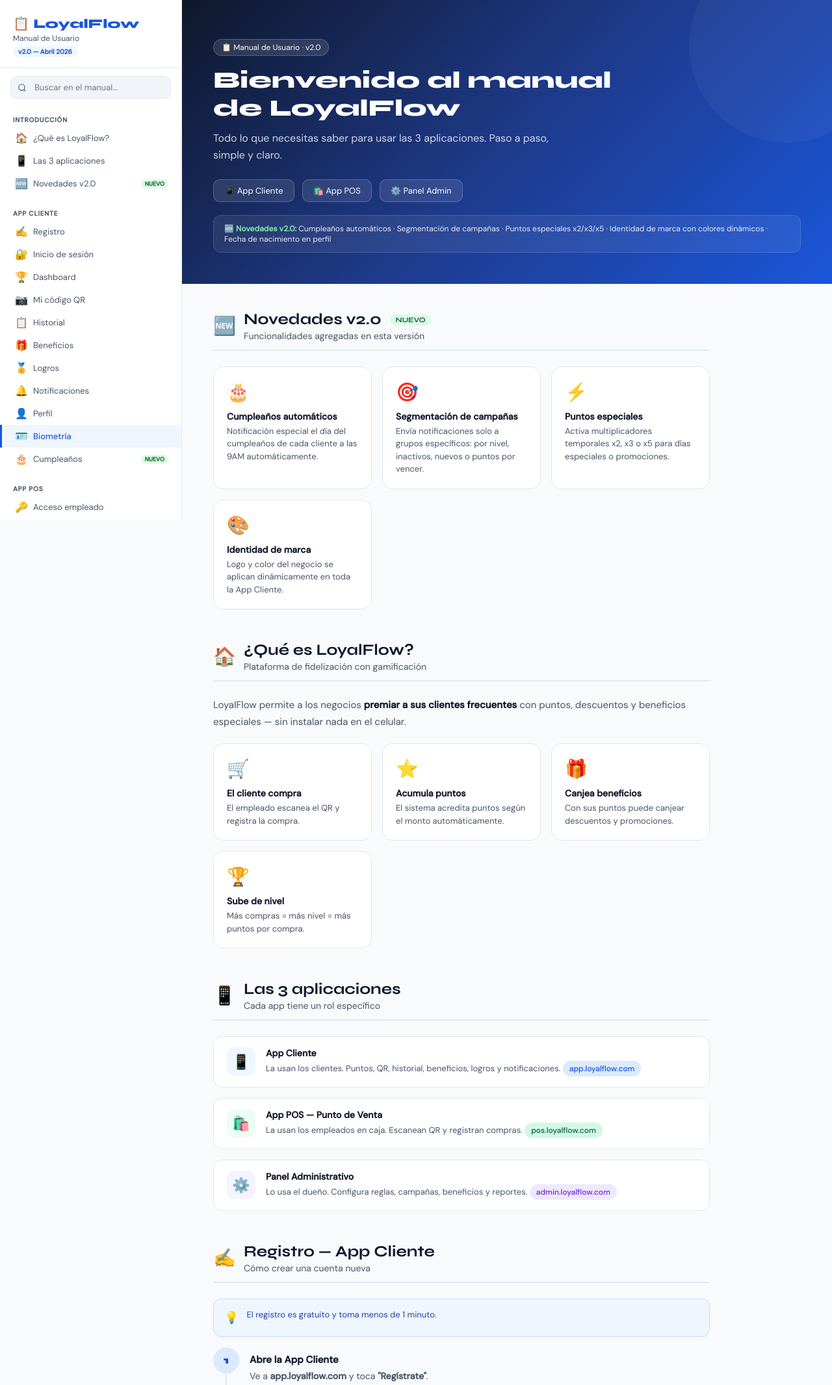
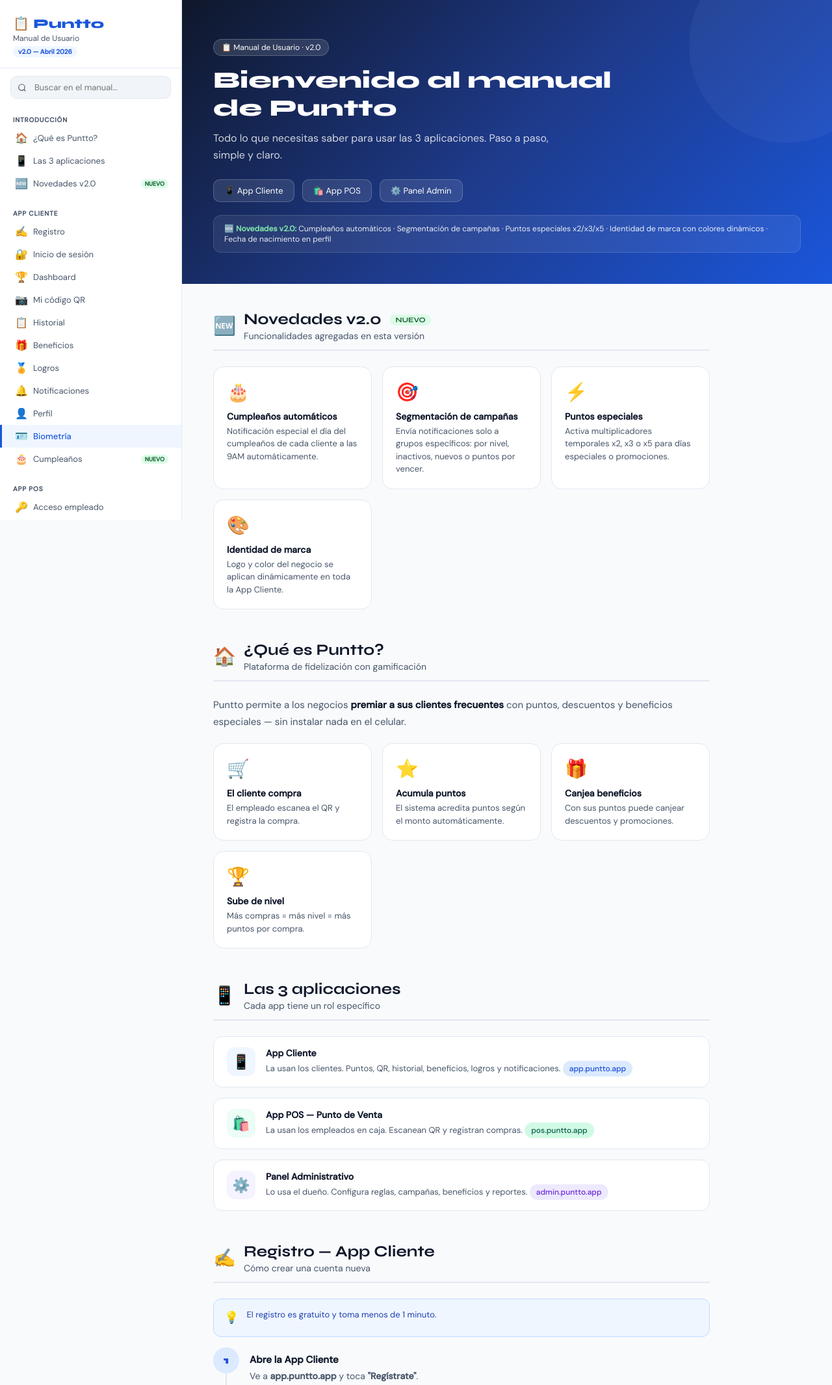
Before and after one commit to egsa2009/loyalflow-docs, a plain HTML site: page index.html in a window 1280 px wide. Shown: the top 2132 px of the page at 65% size. Drawn offline with Linux system fonts and the light colour scheme.

Commit message:
Cambio nombres, colores y logo docs

```diff
--- a/index.html
+++ b/index.html
@@ -3,7 +3,7 @@
 <head>
 <meta charset="UTF-8"/>
 <meta name="viewport" content="width=device-width, initial-scale=1.0"/>
-<title>LoyalFlow — Manual de Usuario v2.0</title>
+<title>Puntto — Manual de Usuario v2.0</title>
 <link href="https://fonts.googleapis.com/css2?family=Syne:wght@400;600;700;800&family=DM+Sans:ital,opsz,wght@0,9..40,300;0,9..40,400;0,9..40,500;1,9..40,300&display=swap" rel="stylesheet"/>
 <style>
 :root{--blue:#1A56DB;--green:#0E9F6E;--amber:#F59E0B;--red:#EF4444;--dark:#0F172A;--mid:#475569;--light:#F1F5F9;--border:#E2E8F0;--white:#FFFFFF;--sidebar:280px}
@@ -89,14 +89,14 @@
 
 <nav id="sidebar">
   <div class="sidebar-logo">
-    <h1>📋 LoyalFlow</h1>
+    <h1>📋 Puntto</h1>
     <p>Manual de Usuario</p>
     <span class="sidebar-version">v2.0 — Abril 2026</span>
   </div>
   <input id="search-box" type="text" placeholder="Buscar en el manual..." oninput="search(this.value)"/>
   <div class="nav-section">
     <div class="nav-section-title">Introducción</div>
-    <a class="nav-item active" href="#intro" onclick="setActive(this)"><span class="nav-icon">🏠</span>¿Qué es LoyalFlow?</a>
+    <a class="nav-item active" href="#intro" onclick="setActive(this)"><span class="nav-icon">🏠</span>¿Qué es Puntto?</a>
     <a class="nav-item" href="#apps" onclick="setActive(this)"><span class="nav-icon">📱</span>Las 3 aplicaciones</a>
     <a class="nav-item" href="#novedades" onclick="setActive(this)"><span class="nav-icon">🆕</span>Novedades v2.0<span class="nav-new">NUEVO</span></a>
   </div>
@@ -147,7 +147,7 @@
 <main id="main">
 <div class="hero">
   <div class="hero-badge">📋 Manual de Usuario · v2.0</div>
-  <h2>Bienvenido al manual<br/>de LoyalFlow</h2>
+  <h2>Bienvenido al manual<br/>de Puntto</h2>
   <p>Todo lo que necesitas saber para usar las 3 aplicaciones. Paso a paso, simple y claro.</p>
   <div class="hero-apps">
     <div class="hero-app" onclick="location.href='#cliente-registro'">📱 App Cliente</div>
@@ -172,8 +172,8 @@
 </div>
 
 <div class="section" id="intro">
-  <div class="section-header"><span class="section-emoji">🏠</span><div><div class="section-title">¿Qué es LoyalFlow?</div><div class="section-subtitle">Plataforma de fidelización con gamificación</div></div></div>
-  <p style="font-size:15px;line-height:1.7;color:var(--mid);margin-bottom:20px">LoyalFlow permite a los negocios <strong style="color:var(--dark)">premiar a sus clientes frecuentes</strong> con puntos, descuentos y beneficios especiales — sin instalar nada en el celular.</p>
+  <div class="section-header"><span class="section-emoji">🏠</span><div><div class="section-title">¿Qué es Puntto?</div><div class="section-subtitle">Plataforma de fidelización con gamificación</div></div></div>
+  <p style="font-size:15px;line-height:1.7;color:var(--mid);margin-bottom:20px">Puntto permite a los negocios <strong style="color:var(--dark)">premiar a sus clientes frecuentes</strong> con puntos, descuentos y beneficios especiales — sin instalar nada en el celular.</p>
   <div class="cards">
     <div class="card"><div class="card-icon">🛒</div><div class="card-title">El cliente compra</div><div class="card-desc">El empleado escanea el QR y registra la compra.</div></div>
     <div class="card"><div class="card-icon">⭐</div><div class="card-title">Acumula puntos</div><div class="card-desc">El sistema acredita puntos según el monto automáticamente.</div></div>
@@ -185,9 +185,9 @@
 <div class="section" id="apps">
   <div class="section-header"><span class="section-emoji">📱</span><div><div class="section-title">Las 3 aplicaciones</div><div class="section-subtitle">Cada app tiene un rol específico</div></div></div>
   <div class="features">
-    <div class="feature"><div class="feature-icon" style="background:#EFF6FF">📱</div><div><div class="feature-title">App Cliente</div><div class="feature-desc">La usan los clientes. Puntos, QR, historial, beneficios, logros y notificaciones. <span class="badge blue">app.loyalflow.com</span></div></div></div>
-    <div class="feature"><div class="feature-icon" style="background:#ECFDF5">🛍️</div><div><div class="feature-title">App POS — Punto de Venta</div><div class="feature-desc">La usan los empleados en caja. Escanean QR y registran compras. <span class="badge green">pos.loyalflow.com</span></div></div></div>
-    <div class="feature"><div class="feature-icon" style="background:#F5F3FF">⚙️</div><div><div class="feature-title">Panel Administrativo</div><div class="feature-desc">Lo usa el dueño. Configura reglas, campañas, beneficios y reportes. <span class="badge purple">admin.loyalflow.com</span></div></div></div>
+    <div class="feature"><div class="feature-icon" style="background:#EFF6FF">📱</div><div><div class="feature-title">App Cliente</div><div class="feature-desc">La usan los clientes. Puntos, QR, historial, beneficios, logros y notificaciones. <span class="badge blue">app.puntto.app</span></div></div></div>
+    <div class="feature"><div class="feature-icon" style="background:#ECFDF5">🛍️</div><div><div class="feature-title">App POS — Punto de Venta</div><div class="feature-desc">La usan los empleados en caja. Escanean QR y registran compras. <span class="badge green">pos.puntto.app</span></div></div></div>
+    <div class="feature"><div class="feature-icon" style="background:#F5F3FF">⚙️</div><div><div class="feature-title">Panel Administrativo</div><div class="feature-desc">Lo usa el dueño. Configura reglas, campañas, beneficios y reportes. <span class="badge purple">admin.puntto.app</span></div></div></div>
   </div>
 </div>
 
@@ -195,7 +195,7 @@
   <div class="section-header"><span class="section-emoji">✍️</span><div><div class="section-title">Registro — App Cliente</div><div class="section-subtitle">Cómo crear una cuenta nueva</div></div></div>
   <div class="tip blue"><span class="tip-icon">💡</span>El registro es gratuito y toma menos de 1 minuto.</div>
   <div class="steps">
-    <div class="step"><div class="step-num" style="background:#DBEAFE;color:#1D4ED8">1</div><div class="step-body"><div class="step-title">Abre la App Cliente</div><div class="step-desc">Ve a <strong>app.loyalflow.com</strong> y toca <strong>"Regístrate"</strong>.</div></div></div>
+    <div class="step"><div class="step-num" style="background:#DBEAFE;color:#1D4ED8">1</div><div class="step-body"><div class="step-title">Abre la App Cliente</div><div class="step-desc">Ve a <strong>app.puntto.app</strong> y toca <strong>"Regístrate"</strong>.</div></div></div>
     <div class="step"><div class="step-num" style="background:#DBEAFE;color:#1D4ED8">2</div><div class="step-body"><div class="step-title">Completa el formulario</div><div class="step-desc">Ingresa nombre, email, contraseña, teléfono y opcionalmente tu <strong>fecha de nacimiento</strong> para recibir un regalo en tu cumpleaños.</div></div></div>
     <div class="step"><div class="step-num" style="background:#DBEAFE;color:#1D4ED8">3</div><div class="step-body"><div class="step-title">Toca "Crear cuenta"</div><div class="step-desc">Tu cuenta y QR único se crean automáticamente y entras al dashboard.</div></div></div>
   </div>
@@ -310,7 +310,7 @@
   <div class="section-header"><span class="section-emoji">🔑</span><div><div class="section-title">Acceso empleado — App POS</div><div class="section-subtitle">Cómo entrar al punto de venta</div></div></div>
   <div class="tip amber"><span class="tip-icon">⚠️</span>Solo los empleados y administradores del negocio pueden acceder al POS. Los clientes no tienen acceso.</div>
   <div class="steps">
-    <div class="step"><div class="step-num" style="background:#DCFCE7;color:#166534">1</div><div class="step-body"><div class="step-title">Abre pos.loyalflow.com</div><div class="step-desc">Desde el celular o tablet en caja. Guárdala como favorito para acceso rápido.</div></div></div>
+    <div class="step"><div class="step-num" style="background:#DCFCE7;color:#166534">1</div><div class="step-body"><div class="step-title">Abre pos.puntto.app</div><div class="step-desc">Desde el celular o tablet en caja. Guárdala como favorito para acceso rápido.</div></div></div>
     <div class="step"><div class="step-num" style="background:#DCFCE7;color:#166534">2</div><div class="step-body"><div class="step-title">Ingresa tus credenciales de empleado</div><div class="step-desc">Usa el email y contraseña que el administrador te asignó.</div></div></div>
   </div>
 </div>
```
Also changed, not shown: 1 other file.
